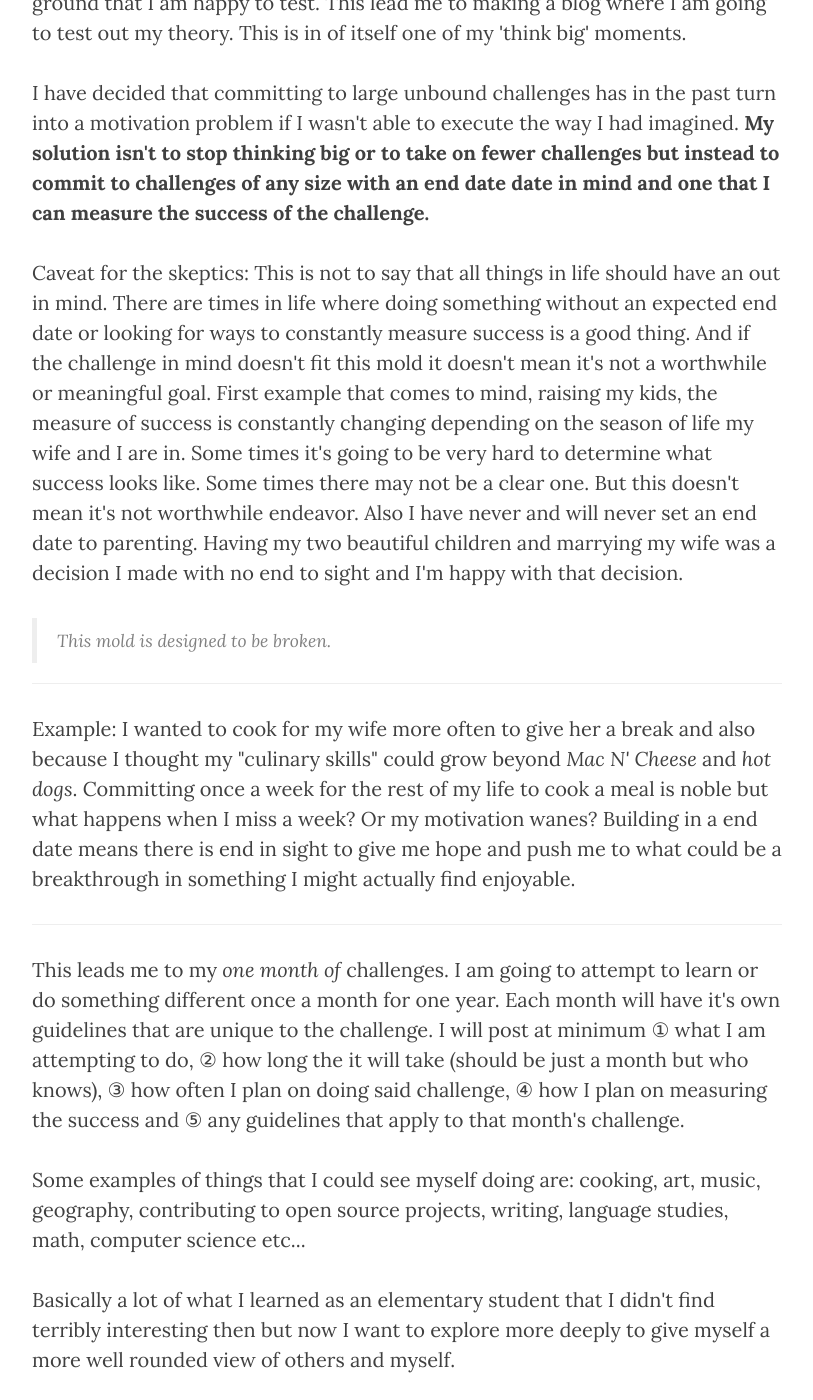
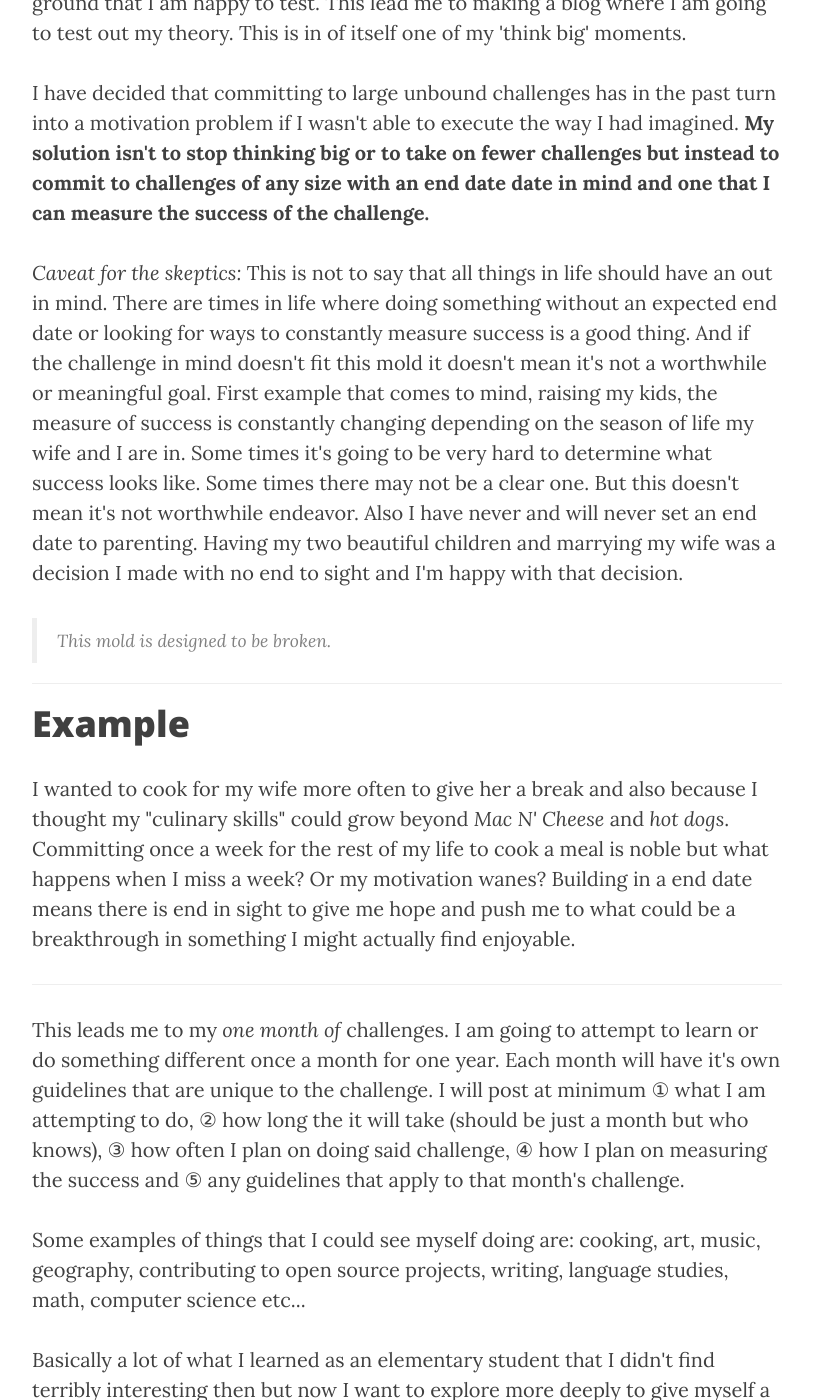
Before and after one commit to joshdstanton/onemonthof.github.io, a Jekyll site: the page built from _posts/2014-12-20-hello.markdown, in a window 1280 px wide and 1400 px high, scrolled down 810 px. Shown: the whole window, without its empty margins (233-1046 px from the left). Built offline with Jekyll 4.4.1, drawn with Linux system fonts in a browser that asks for light colours; nearby versions of some CDN libraries.

```diff
--- a/_posts/2014-12-20-hello.markdown
+++ b/_posts/2014-12-20-hello.markdown
@@ -23,7 +23,7 @@ imagined. <strong>My solution isn't to stop thinking big or to take on fewer
 challenges but instead to commit to challenges of any size with an end date date
 in mind and one that I can measure the success of the challenge.</strong>
 
-<p>Caveat for the skeptics: This is not to say that all things in life should
+<p><i>Caveat for the skeptics:</i> This is not to say that all things in life should
 have an out in mind. There are times in life where doing something without an
 expected end date or looking for ways to constantly measure success is a good
 thing. And if the challenge in mind doesn't fit this mold it doesn't mean it's
@@ -39,7 +39,8 @@ was a decision I made with no end to sight and I'm happy with that decision.
 
 <hr>
 
-<p>Example: I wanted to cook for my wife more often to give her a break and also
+<h1>Example</h1>
+<p>I wanted to cook for my wife more often to give her a break and also
 because I thought my "culinary skills" could grow beyond <i>Mac N' Cheese</i>
 and <i>hot dogs</i>. Committing once a week for the rest of my life to cook a meal
 is noble but what happens when I miss a week? Or my motivation wanes? Building
```
Also changed, not shown: 2 other files.
